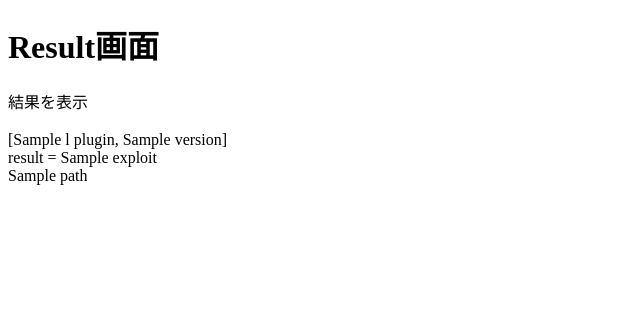
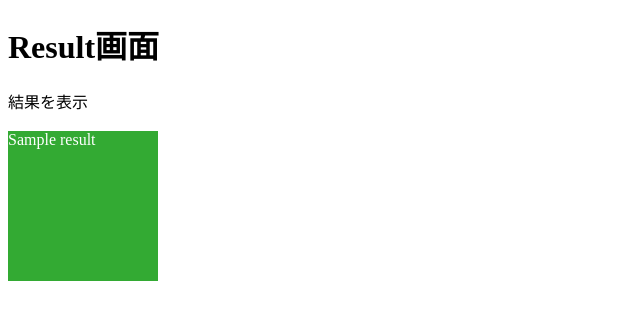
Before and after one commit to isl14B/WhiteAbyss, a Django app: template general/templates/result.html in a window 1280 px wide. Shown: the top 320 px of the page, without its empty margins (0-640 px from the left). Run offline with Django 3.2, Linux system fonts and the light colour scheme; the template is opened without the code that fills it: most values are stand-ins (such as "Sample title", 1, 10 or a date in 2020).

Commit message:
[update]resultをクリックすると脆弱性情報の要素が動的に動く機能を追加

```diff
--- a/general/templates/result.html
+++ b/general/templates/result.html
@@ -5,12 +5,48 @@
 
     結果を表示<br><br>
 
-    {% for name, version, search_result in l_plugins %}
-        [{{ name }}, {{ version }}]<br>
-        result = {% for i in search_result%}
-            {{ i.Exploit }}<br>
-            {{ i.Path }}<br>
+    {% for name, version, search_result in result_list %}
+        <div id="plugin_{{ forloop.counter }}" class="pluginClass">
+            {{ name }}
+        </div>
+
+        <div id="selection_{{ forloop.counter }}">
+        {% for i in search_result %}
+            <div class="vulnerabilityClass" id={{ forloop.counter }}>
+                {{ i }}
+{#                {{ i.Exploit }}<br>#}
+{#                {{ i.Path }}<br>#}
+            </div>
         {% endfor %}
+        </div>
     {% endfor %}
 
+<script>
+    // 最初に脆弱性情報要素の位置を，プラグイン要素の位置に移動
+    window.onload = function() {
+        for (var i = 1; i <={{ plugin_num }}; i++) {
+            var pos = $("#plugin_" + i).offset().top;
+            var select = "#selection_" + i + ">div";
+            $(select).each(function (index, elem) {
+                $(elem).offset({top: pos});
+            });
+        }
+    }
+
+    // num番目のプラグイン要素をクリックした場合，num番目の小要素（脆弱性要素）を横にスライドさせる
+    $(".pluginClass").click(function(){
+        var num = this.id.split("_")[1];
+        setPosFunc(num);
+    });
+
+    function setPosFunc(number){
+        var posNo = 1;
+        var select = "#selection_" + number + ">div";
+        $(select).each(function(index, elem) {
+            var myX = posNo * 150 + "px";
+            $(elem).stop().animate({left: myX});
+            posNo+=1;
+        });
+    }
+</script>
 {% endblock %}
```
